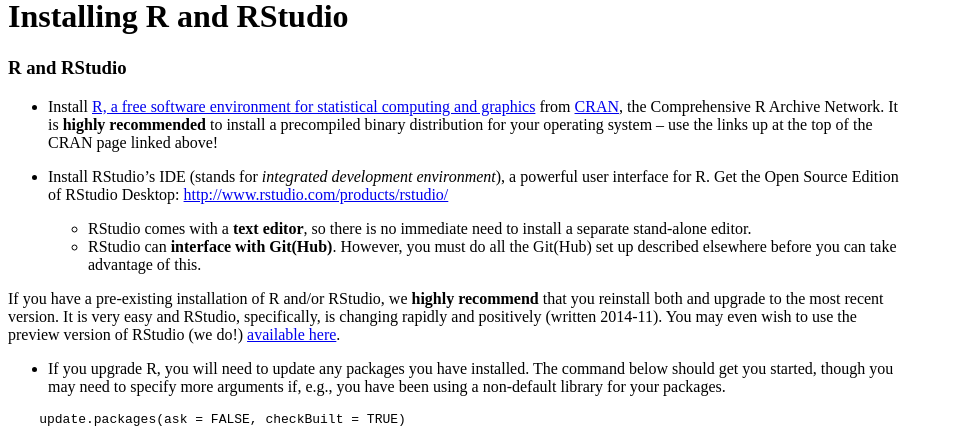
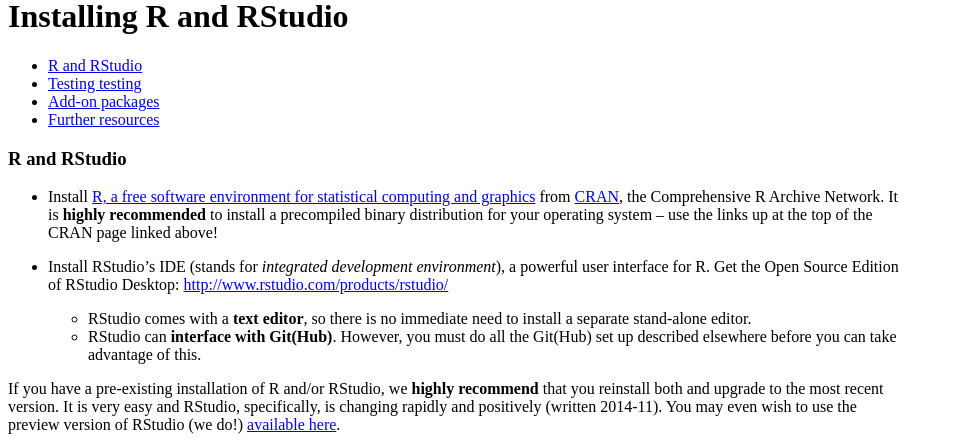
Before and after one commit to daattali/daattali.github.io, a Jekyll site: the page built from stat545test.md, in a window 1280 px wide and 900 px high, cut to the strip 460-900 px from the top of the window. Shown: the whole strip, without its empty margins (0-953 px from the left). Built offline with Jekyll 4.4.1, drawn with Linux system fonts in a browser that asks for light colours.

Commit message:
Update stat545test.md

```diff
--- a/stat545test.md
+++ b/stat545test.md
@@ -5,7 +5,12 @@
 
 # Installing R and RStudio
 
-### R and RStudio
+- [R and RStudio](#rstudio)
+- [Testing testing](#testing)
+- [Add-on packages](#packages)
+- [Further resources](#more)
+
+### R and RStudio {#rstudio}
 
 * Install [R, a free software environment for statistical computing and graphics](http://www.r-project.org) from [CRAN](http://cran.rstudio.com), the Comprehensive R Archive Network. It is __highly recommended__ to install a precompiled binary distribution for your operating system -- use the links up at the top of the CRAN page linked above!
 
@@ -23,13 +28,13 @@
 
   Note: this will only look for updates on CRAN. So if you use a package that lives *only* on GitHub or if you want a develoment version from GitHub, you will need to  update manually, e.g. via `devtools::install_github()`.
 
-### Testing testing
+### Testing testing {#testing}
 
 * Do whatever is appropriate for your OS to launch RStudio. You should get a window similar to the screenshot you see [here](http://www.rstudio.com/wp-content/uploads/2014/04/rstudio-workbench.png), but yours will be more boring because you haven't written any code or made any figures yet!
 
 * Put your cursor in the pane labelled Console, which is where you interact with the live R process. Create a simple object with code like `x <- 2 * 4` (followed by enter or return). Then inspect the `x` object by typing `x` followed by enter or return. You should see the value 8 print to screen. If yes, you've succeeded in installing R and RStudio.
 
-### Add-on packages
+### Add-on packages {#packages}
 
 R is an extensible system and many people share useful code they have developed as a _package_ via CRAN and GitHub. To install a package from CRAN, for example the [`plyr`](http://plyr.had.co.nz)  package for data aggregation, here is one way to do it in the R console (there are others).
 
```
Also changed, not shown: other parts of stat545test.md (+1 -1 lines).
